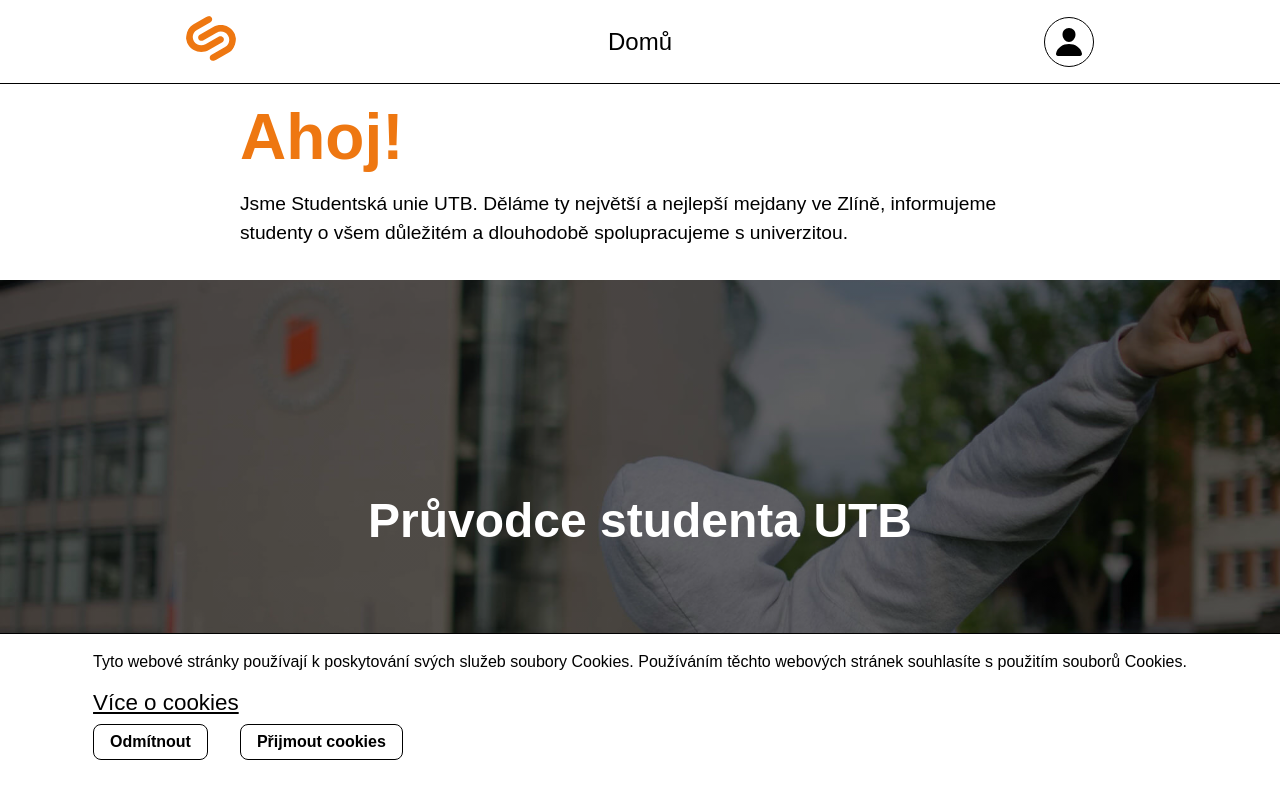
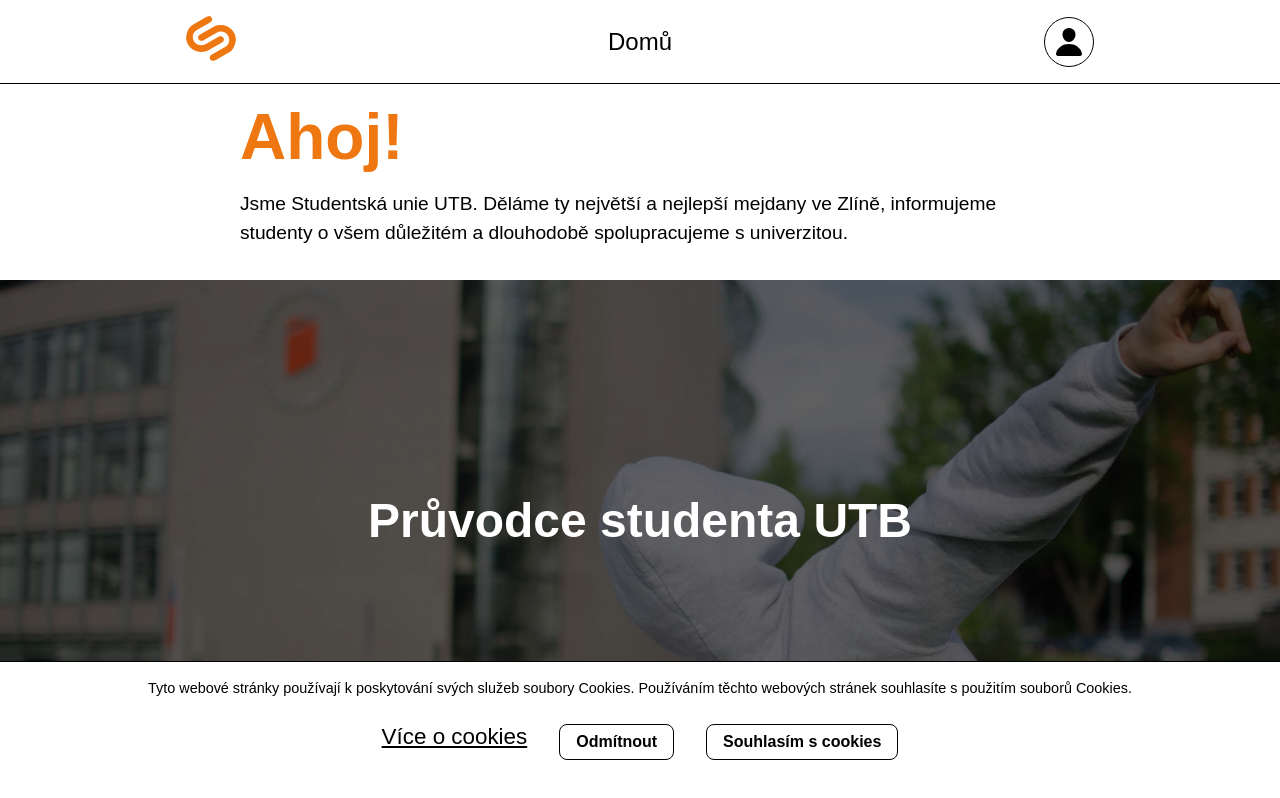
Before and after one commit to SU-UTB/web-sutb-fe, a React (Vite) app: page / in a window 1280 px wide. Shown: the top 798 px of the page. Built offline with nearby package versions, Linux system fonts and the light colour scheme.

Commit message:
Cookies edit

```diff
--- a/src/components/Layout/Layout.tsx
+++ b/src/components/Layout/Layout.tsx
@@ -1,6 +1,6 @@
 import { useEffect, useState } from 'react';
 
-import Cookies from './cookies/Cookies';
+import { CookiesProvider } from '../../context/cookies/CookiesContext';
 import Footer from './footer/Footer';
 import Header from './header/Header';
 import { Main } from './Layout.styled';
@@ -9,10 +9,6 @@ import { Wrapper } from './wrapper/Wrapper.styled';
 
 const Layout = () => {
     const [title, setTitle] = useState('');
-    const [cookies, setCookies] = useState(false);
-    const handleAccept = () => {
-        return setCookies(true);
-    };
     useEffect(() => {
         setTitle(() => {
             const parts = document.title.split('-');
@@ -20,18 +16,15 @@ const Layout = () => {
         })
     }, []);
     return (
+        <CookiesProvider>
             <Wrapper>
                 <Header title={title} />
                 <Main>
                     <Outlet />
                 </Main>
                 <Footer />
-            {!cookies
-                ? <Cookies handleAccept={handleAccept} />
-                : null
-            }
-        </Wrapper>
-    );
+            </Wrapper >
+        </CookiesProvider>
+    )
 };
-
 export default Layout;
--- a/src/components/layout/cookies/Cookies.tsx
+++ b/src/components/layout/cookies/Cookies.tsx
@@ -1,29 +1,29 @@
 import BaseButton from '../../shared/BaseButton';
 import BaseList from '../../shared/BaseList';
 import BaseParagraph from '../../shared/BaseParagraph';
-import ICookiesProps from '../../../lib/interfaces/ICookiesProps';
+import CookiesContext from '../../../context/cookies/CookiesContext';
 import LinkTo from '../../shared/LinkTo';
-import Section from '../../articles/section/Section';
-import { Wrapper } from './wrapper/Wrapper.styled'
+import { Wrapper } from './wrapper/Wrapper.styled';
+import { useContext } from 'react';
 
-const Cookies = ({ handleAccept }: ICookiesProps) => {
+const Cookies = () => {
+    const { handleCookies } = useContext(CookiesContext);
     return (
         <Wrapper>
-            <Section>
-                <BaseParagraph fontSize={1}>
-                    Tyto webové stránky používají k poskytování svých služeb soubory Cookies. Používáním těchto webových stránek souhlasíte s použitím souborů Cookies.                </BaseParagraph>
-                <LinkTo underline href="https://www.cookie-lista.cz/co-je-cookies.html" >
+            <BaseParagraph fontSize={.9}>
+                Tyto webové stránky používají k poskytování svých služeb soubory Cookies. Používáním těchto webových stránek souhlasíte s použitím souborů Cookies.
+            </BaseParagraph>
+            <BaseList row gap={2} marginBlock={.5}>
+                <LinkTo underline href="https://www.cookie-lista.cz/co-je-cookies.html" target="_blank" rel="noreferrer">
                     Více o cookies
                 </LinkTo>
-                <BaseList row gap={2} marginBlock={.5}>
-                    <li>
-                        <BaseButton style>Odmítnout</BaseButton>
-                    </li>
-                    <li>
-                        <BaseButton style onClick={() => { handleAccept() }}>Přijmout cookies</BaseButton>
-                    </li>
-                </BaseList>
-            </Section>
+                <BaseButton style onClick={() => handleCookies("hide")}>
+                    Odmítnout
+                </BaseButton>
+                <BaseButton style onClick={() => handleCookies("accept")}>
+                    Souhlasím s cookies
+                </BaseButton>
+            </BaseList>
         </Wrapper>
     )
 };
--- /dev/null
+++ b/src/context/cookies/CookiesContext.tsx
@@ -0,0 +1,29 @@
+import { ReactNode, createContext, useEffect, useState } from "react";
+
+import Cookies from "../../components/layout/cookies/Cookies";
+import { ICookiesContextProps } from "../../lib/interfaces/ICookiesProps";
+
+const CookiesContext = createContext<ICookiesContextProps>({
+    cookies: "show",
+    handleCookies: () => { }
+});
+export const CookiesProvider = ({ children }: { children: ReactNode }) => {
+    const [cookies, setCookies] = useState("show");
+    const handleCookies = (value: string) => {
+        setCookies(value);
+        localStorage.setItem('cookies', JSON.stringify(value));
+    };
+    useEffect(() => {
+        const cookies = localStorage.getItem('cookies');
+        if (cookies) {
+            setCookies(JSON.parse(cookies));
+        }
+    }, []);
+    return (
+        <CookiesContext.Provider value={{ cookies, handleCookies }}>
+            {children}
+            {cookies === "show" && <Cookies />}
+        </CookiesContext.Provider>
+    )
+};
+export default CookiesContext;
```
Also changed, not shown: src/lib/interfaces/ICookiesProps.tsx (+4 -3 lines). Lines whose indentation alone changed are shown as unchanged.
